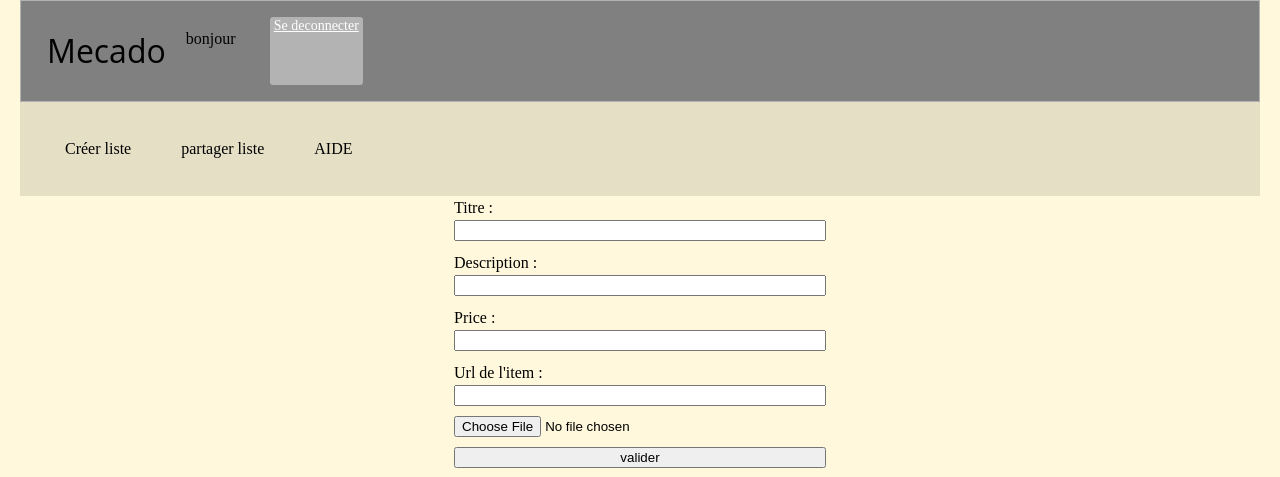
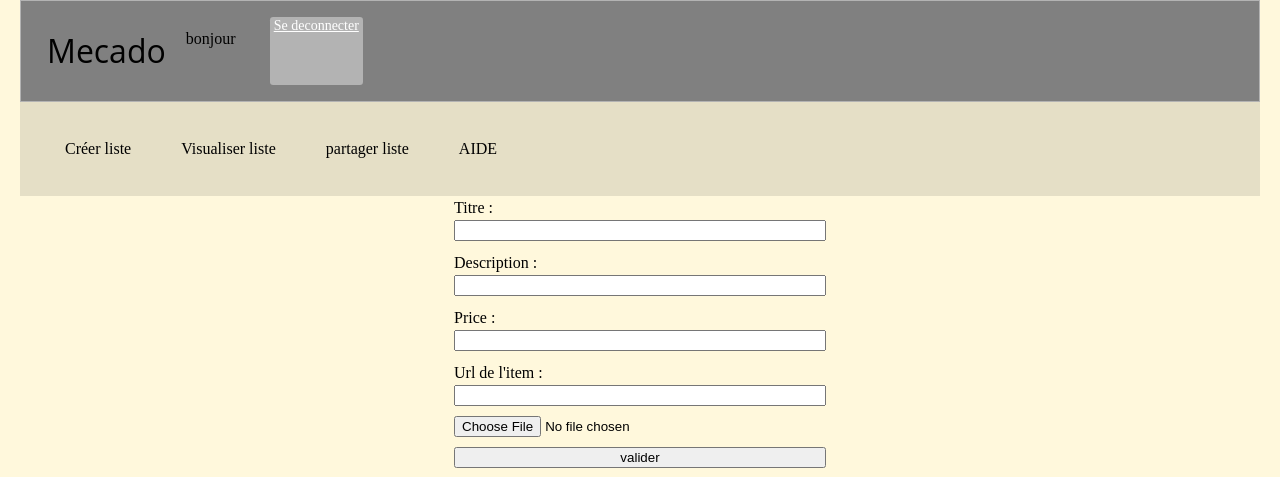
Before and after one commit to Nicolas-jcqm/Atelier, a PHP site: template components/Item.twig in a window 1280 px wide. Shown: the top 477 px of the page. Run offline with PHP 8.4, Linux system fonts and the light colour scheme; the template is opened without the code that fills it, so the values that code supplies are empty; some libraries are stand-ins or nearby versions.

Commit message:
add menu

```diff
--- a/app/src/Controllers/ListeController.php
+++ b/app/src/Controllers/ListeController.php
@@ -167,7 +167,7 @@ final class ListeController
         return $response->withRedirect($this->router->pathFor('comment',["id"=>$args['id']]));
     }
 
-    * fontion qui permet d'effectuer une vérification sur la date de validite d'une liste
+    /* fontion qui permet d'effectuer une vérification sur la date de validite d'une liste
     * si la date est passee, efface le token correspondant a la liste
     * renvoi true si la liste est validée
     * renvoi false si la liste n'est pas encore validée
--- a/app/src/Controllers/UserController.php
+++ b/app/src/Controllers/UserController.php
@@ -145,6 +145,7 @@ final class UserController
     public function homeCo(Request $request, Response $response, $args){
         $creator = Creator::find($_SESSION['creatorCo']);
         $listsArray = Lists::where('idCreator','=',$creator->id)->get();
+
         return $this->view->render($response, 'homeCo.twig', ["creator"=>$creator,  "listsArray"=>$listsArray] );
     }
 
--- a/components/Item.twig
+++ b/components/Item.twig
@@ -22,6 +22,7 @@
     <nav>
         <ul class="navbar bcg">
             <li><a href="#">Créer liste</a></li>
+            <li><a href="/homeCo">Visualiser liste</a></li>
             <li><a href="#">partager liste</a></li>
             <li><a href="#">AIDE</a></li>
         </ul>
--- a/components/homeCo.twig
+++ b/components/homeCo.twig
@@ -43,7 +43,7 @@
                     <h1 class = "titleLists">{{ lists.title}}</h1>
                     <hr>
                     <h4  class = "titleLists">Description</h4> <p>{{ lists.description }}</p>
-                    <button type="button" class="btn-link textRight">Afficher le contenu de la liste</button>
+                    <a href="" type="button" class="btn-link textRight">Afficher le contenu de la liste</a>
                     <div class="text-left">
                         <h4 class = "titleLists">Date de validité</h4> <p>{{ lists.validityDate }}</p>
                     </div>
```
